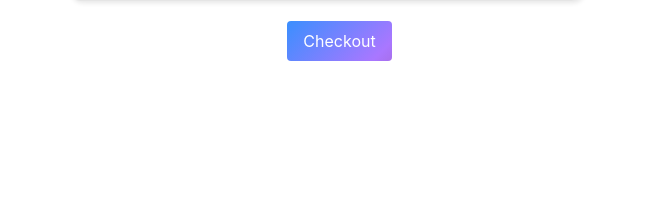
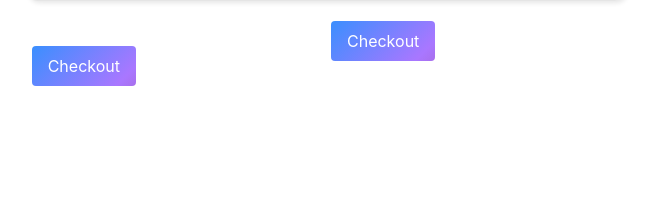
Before and after one commit to Hossein-MJafari/Project-2, a Flask app: page /shopping_cart in a window 1280 px wide. Shown: the part 204-428 px from the top of the page, without its empty margins (314-968 px from the left). Run offline with Flask 3, Linux system fonts and the light colour scheme; data that the repository does not hold is empty; some libraries are stand-ins or nearby versions.

Commit message:
editing cart page

```diff
--- a/website/templates/cart.html
+++ b/website/templates/cart.html
@@ -63,13 +63,33 @@
 
       </div>
 
+      <div class="product_info">
+        <div class="btn_area">
+          <a href="{{ url_for('views.main_page') }}" target="_parent">
+            <input type="submit" value="Checkout" onclick="checkout()">
+          </a>
+
+        </div>
+
     <script>
         let quantity = 1;
 
-        function show_notification() {
-            alert("Thank you for your purchase!");
+        function isCartEmpty() {
+            let items = document.getElementsByTagName("tr");
+            return items.length <= 2; // Only header and empty row
         }
 
+        function show_notification(message) {
+            alert(message);
+        }
+
+        function checkout() {
+            if (isCartEmpty()) {
+                show_notification("Your shopping cart is empty.");
+            } else {
+                show_notification("Thank you for your purchase!");
+            }
+        }
         function remove_product(index) {
             let productRow = document.getElementById("productRow" + index);
             productRow.remove();
```
Also changed, not shown: website/cart.db, website/mainDB.db.
